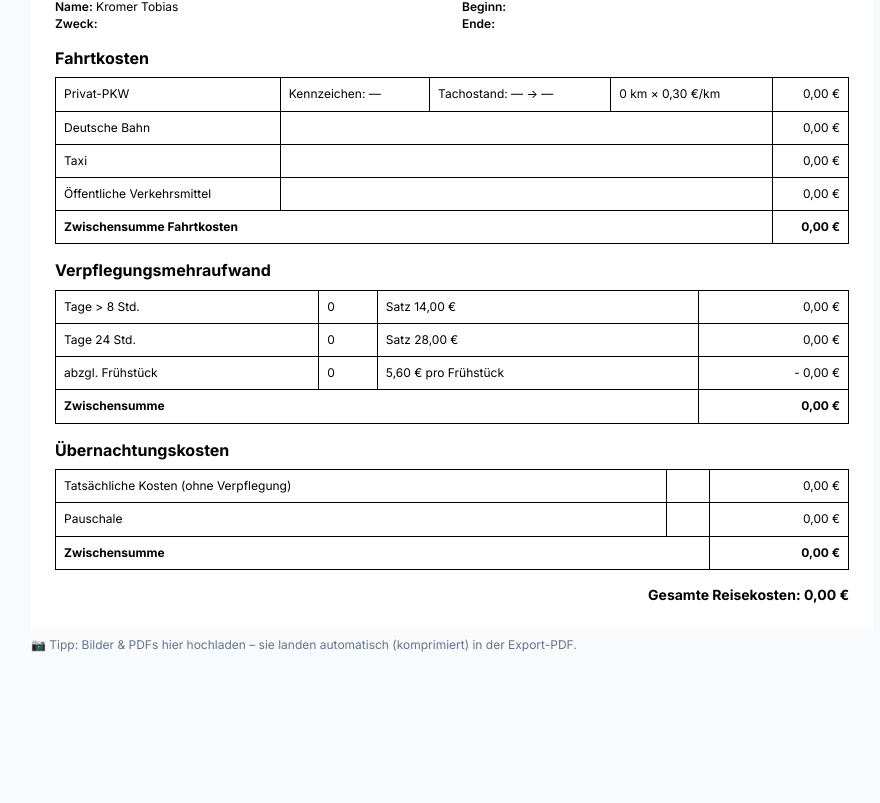
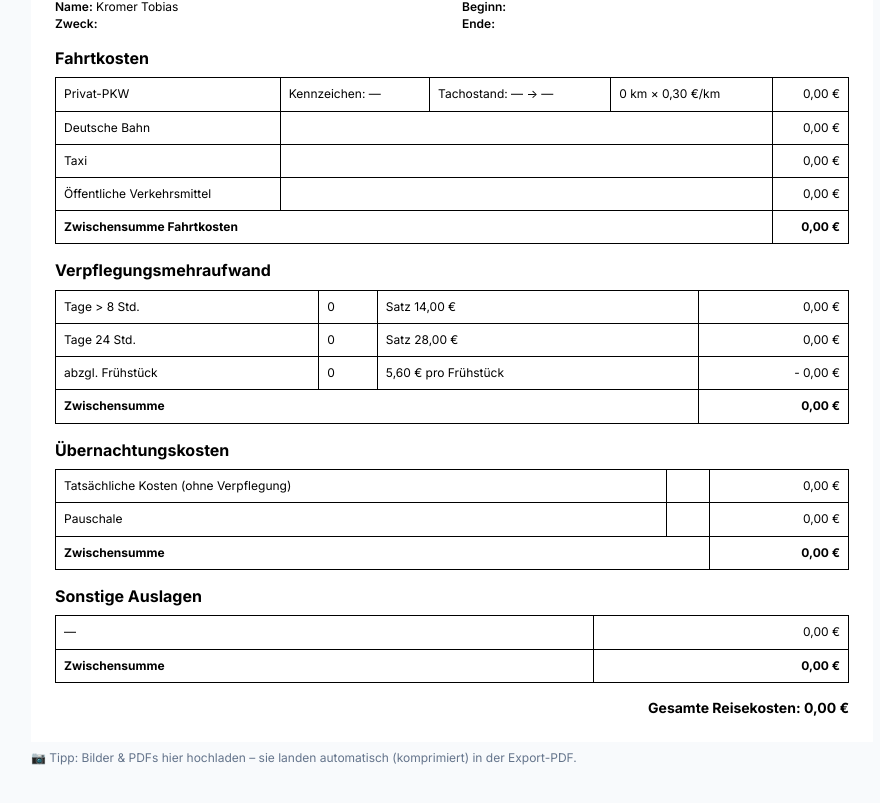
Before and after one commit to tritos-consulting/reisekosten, a React (Vite) app: page / in a window 1280 px wide. Shown: the part 2115-2918 px from the top of the page, without its empty margins (59-939 px from the left). Before the commit the page ends 2807 px from the top, so only its background shows below. Built offline with nearby package versions, Linux system fonts and the light colour scheme.

Commit message:
Update TravelExpenseFormDE.jsx

```diff
--- a/src/TravelExpenseFormDE.jsx
+++ b/src/TravelExpenseFormDE.jsx
@@ -3,11 +3,12 @@ import { jsPDF } from "jspdf";
 import html2canvas from "html2canvas";
 
 /**
- * Responsive + Spacing Update:
- * - Breakpoints: <768 (mobile), 768–1023 (tablet), ≥1024 (desktop)
- * - Größere Seitenränder & Spaltenabstände (mehr Luft links/rechts)
- * - Entfernen-Button bei Anhängen (Bilder & PDFs)
- * - Kompakte Inputs (36px) beibehalten
+ * Features:
+ * - 0,30 €/km (keine Staffel), KM aus Tachostand
+ * - Responsive Layout, größere Seitenränder/Spaltengaps
+ * - Upload: Bilder & PDFs, Entfernen-Button pro Beleg
+ * - PDF-Export komprimiert (JPEG) + Anhänge
+ * - PDF enthält: Fahrtkosten, Verpflegung, Übernachtung, Sonstige Auslagen
  */
 
 // --------- Design Tokens ----------
@@ -69,7 +70,6 @@ const CardTitle = ({ children }) => (
   <div style={{ fontSize: 16, fontWeight: 700, letterSpacing: 0.2 }}>{children}</div>
 );
 
-// Mehr vertikaler Abstand innerhalb jeder Card
 const CardContent = ({ children }) => (
   <div style={{ padding: 20, display: "grid", gap: 24 }}>{children}</div>
 );
@@ -87,21 +87,9 @@ const Button = ({ children, onClick, variant = "primary", style, disabled }) =>
     transition: "all .15s ease",
   };
   const variants = {
-    primary: {
-      background: disabled ? "#9CA3AF" : TOKENS.primary,
-      color: "#fff",
-      borderColor: TOKENS.primary,
-    },
-    secondary: {
-      background: "#FFFFFF",
-      color: TOKENS.text,
-      borderColor: TOKENS.border,
-    },
-    danger: {
-      background: "#fff",
-      color: "#B91C1C",
-      borderColor: "#FCA5A5",
-    },
+    primary: { background: disabled ? "#9CA3AF" : TOKENS.primary, color: "#fff", borderColor: TOKENS.primary },
+    secondary: { background: "#FFFFFF", color: TOKENS.text, borderColor: TOKENS.border },
+    danger: { background: "#fff", color: "#B91C1C", borderColor: "#FCA5A5" },
   };
   return (
     <button
@@ -120,7 +108,7 @@ const Button = ({ children, onClick, variant = "primary", style, disabled }) =>
   );
 };
 
-// Kompaktere Inputs: 36px Höhe, 6/8px Padding
+// Kompakte Inputs: 36px Höhe, 6/8px Padding
 const Input = ({ style, ...props }) => (
   <input
     {...props}
@@ -147,7 +135,6 @@ const Input = ({ style, ...props }) => (
   />
 );
 
-// Labels mit etwas mehr Abstand nach unten
 const Label = ({ children, htmlFor }) => (
   <label
     htmlFor={htmlFor}
@@ -170,7 +157,6 @@ const num = (v) => {
   const n = typeof v === "number" ? v : parseFloat(String(v ?? "").replace(",", "."));
   return Number.isFinite(n) ? n : 0;
 };
-// ISO-KW
 function kwIsoFromDateStr(dateStr) {
   if (!dateStr) return "";
   const d = new Date(dateStr + "T00:00:00");
@@ -180,16 +166,16 @@ function kwIsoFromDateStr(dateStr) {
   dt.setUTCDate(dt.getUTCDate() + 4 - dayNum);
   const yearStart = new Date(Date.UTC(dt.getUTCFullYear(), 0, 1));
   const week = Math.ceil(((dt - yearStart) / 86400000 + 1) / 7);
-  const year = dt.getUTCFullYear();
+  const year = dt.getUTCF
+ullYear();
   return `${week}/${year}`;
 }
-// 0,30 €/km pauschal
 function kmFlatCost(km, rate = 0.30) {
   const k = Math.max(0, Math.floor(num(km) * 100) / 100);
   return k * rate;
 }
 
-// pdf.js dynamisch laden (für PDF-Anhänge)
+// pdf.js für PDF-Anhänge
 async function ensurePdfJs() {
   if (window.pdfjsLib) return window.pdfjsLib;
   const script = document.createElement("script");
@@ -300,8 +286,7 @@ export default function TravelExpenseFormDE() {
     if (next.length) setAttachments((prev) => [...prev, ...next]);
     e.target.value = "";
   };
-  const removeAttachment = (idx) =>
-    setAttachments((prev) => prev.filter((_, i) => i !== idx));
+  const removeAttachment = (idx) => setAttachments((prev) => prev.filter((_, i) => i !== idx));
 
   async function renderPdfFileToImages(file) {
     const pdfjsLib = await ensurePdfJs();
@@ -445,12 +430,8 @@ export default function TravelExpenseFormDE() {
   };
 
   // ---------- Responsive Grids ----------
-  // Seitenränder: größer auf Desktop
   const containerPadding = isDesktop(width) ? 40 : isTablet(width) ? 28 : 20;
-  // Spaltengaps: größer für mehr Breite
   const colGap = isDesktop(width) ? 28 : isTablet(width) ? 24 : 20;
-
-  // Helper: gibt repeat(...) je nach Breakpoint zurück
   const cols = (desktop, tablet, mobile) =>
     isDesktop(width) ? `repeat(${desktop}, minmax(0,1fr))` : isTablet(width) ? `repeat(${tablet}, minmax(0,1fr))` : `repeat(${mobile}, minmax(0,1fr))`;
 
@@ -650,11 +631,24 @@ export default function TravelExpenseFormDE() {
               <div key={r.id} style={{ display: "grid", gridTemplateColumns: cols(6, 3, 1), columnGap: colGap, rowGap: 24 }}>
                 <div style={{ gridColumn: isDesktop(width) ? "span 4" : isTablet(width) ? "span 2" : "span 1" }}>
                   <Label>Bezeichnung</Label>
-                  <Input placeholder="z.B. Smart Charge" value={r.text} onChange={(e) => setAuslagen((a) => a.map((x) => (x.id === r.id ? { ...x, text: e.target.value } : x)))} />
+                  <Input
+                    placeholder="z.B. Smart Charge"
+                    value={r.text}
+                    onChange={(e) =>
+                      setAuslagen((a) => a.map((x) => (x.id === r.id ? { ...x, text: e.target.value } : x)))
+                    }
+                  />
                 </div>
                 <div style={{ gridColumn: isDesktop(width) ? "span 2" : "span 1" }}>
                   <Label>Betrag (€)</Label>
-                  <Input inputMode="decimal" placeholder="0,00" value={r.betrag} onChange={(e) => setAuslagen((a) => a.map((x) => (x.id === r.id ? { ...x, betrag: e.target.value } : x)))} />
+                  <Input
+                    inputMode="decimal"
+                    placeholder="0,00"
+                    value={r.betrag}
+                    onChange={(e) =>
+                      setAuslagen((a) => a.map((x) => (x.id === r.id ? { ...x, betrag: e.target.value } : x)))
+                    }
+                  />
                 </div>
                 {auslagen.length > 1 && (
                   <div style={{ gridColumn: "1 / -1", marginTop: -4 }}>
@@ -783,6 +777,7 @@ export default function TravelExpenseFormDE() {
 
           return (
             <>
+              {/* Fahrtkosten */}
               <div style={header}>Fahrtkosten</div>
               <table style={{ width: "100%", borderCollapse: "collapse", marginTop: 8 }}>
                 <tbody>
@@ -815,6 +810,7 @@ export default function TravelExpenseFormDE() {
                 </tbody>
               </table>
 
+              {/* Verpflegung */}
               <div style={header}>Verpflegungsmehraufwand</div>
               <table style={{ width: "100%", borderCollapse: "collapse", marginTop: 8 }}>
                 <tbody>
@@ -843,6 +839,7 @@ export default function TravelExpenseFormDE() {
                 </tbody>
               </table>
 
+              {/* Übernachtung */}
               <div style={header}>Übernachtungskosten</div>
               <table style={{ width: "100%", borderCollapse: "collapse", marginTop: 8 }}>
                 <tbody>
@@ -859,6 +856,23 @@ export default function TravelExpenseFormDE() {
                   <tr>
                     <td style={{ ...cell, fontWeight: 700 }} colSpan={3}>Zwischensumme</td>
                     <td style={{ ...cell, textAlign: "right", fontWeight: 700 }}>{fmt(sumUebernacht)}</td>
+                  </tr>
+                </tbody>
+              </table>
+
+              {/* Sonstige Auslagen */}
+              <div style={header}>Sonstige Auslagen</div>
+              <table style={{ width: "100%", borderCollapse: "collapse", marginTop: 8 }}>
+                <tbody>
+                  {auslagen.map((r, i) => (
+                    <tr key={i}>
+                      <td style={cell} colSpan={3}>{r.text || "—"}</td>
+                      <td style={{ ...cell, textAlign: "right" }}>{fmt(num(r.betrag))}</td>
+                    </tr>
+                  ))}
+                  <tr>
+                    <td style={{ ...cell, fontWeight: 700 }} colSpan={3}>Zwischensumme</td>
+                    <td style={{ ...cell, textAlign: "right", fontWeight: 700 }}>{fmt(sumAuslagen)}</td>
                   </tr>
                 </tbody>
               </table>
```
